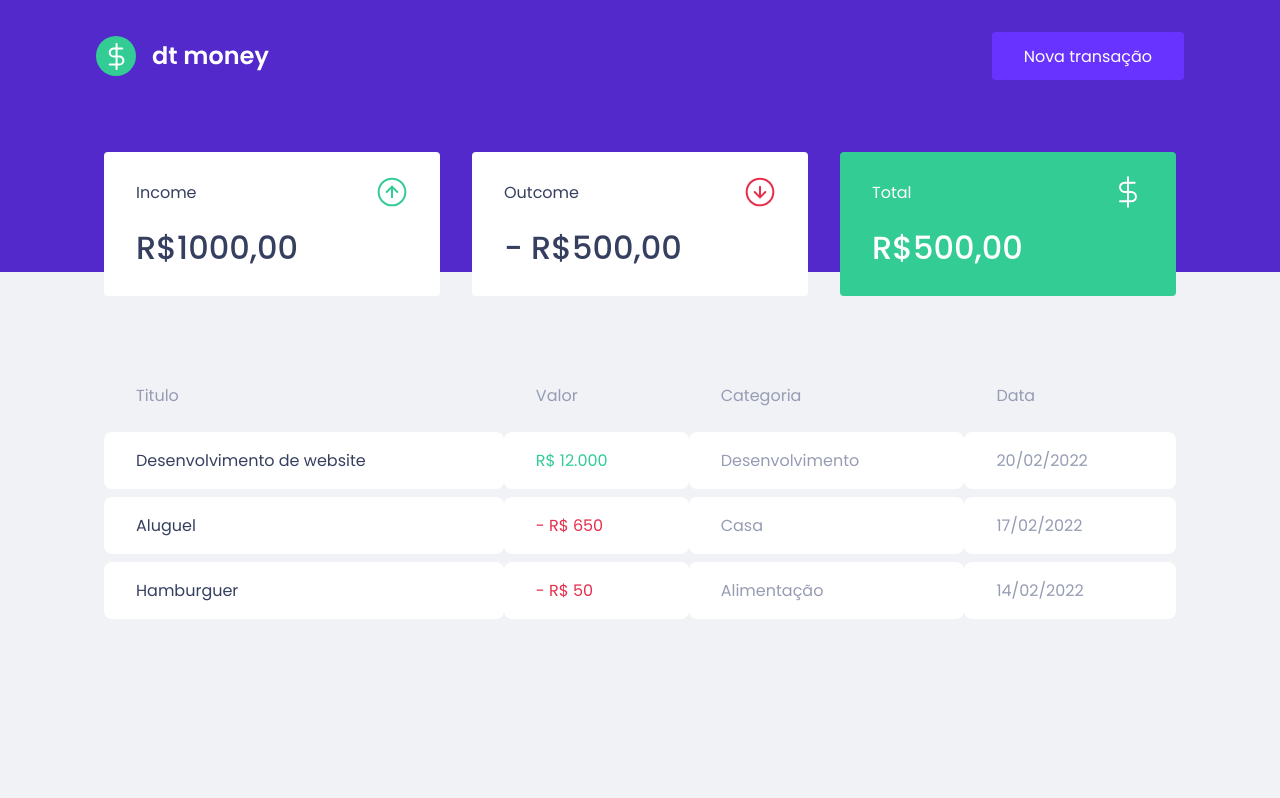
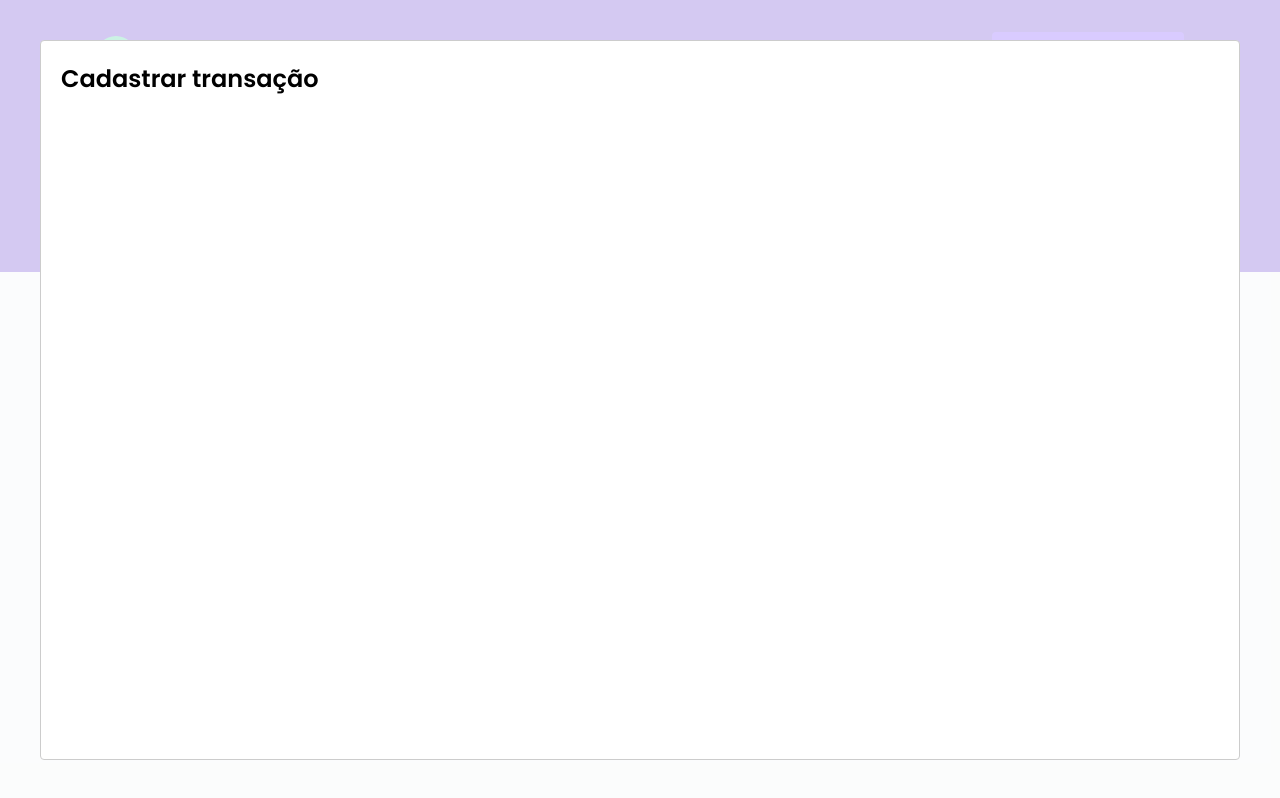
Before and after one commit to gustavohst/td-money, a React (Create React App) app: page / in a window 1280 px wide. Both pictures are taken after a click on the button "Nova transação". Built offline with nearby package versions, Linux system fonts and the light colour scheme; no server answers; what miragejs would draw is missing.

Commit message:
Added the modal component

```diff
--- a/package.json
+++ b/package.json
@@ -7,6 +7,7 @@
     "miragejs": "^0.1.43",
     "react": "^17.0.2",
     "react-dom": "^17.0.2",
+    "react-modal": "^3.14.4",
     "react-scripts": "5.0.0",
     "styled-components": "^5.3.3",
     "typescript": "^4.4.2",
@@ -20,6 +21,7 @@
     "@types/node": "^16.7.13",
     "@types/react": "^17.0.20",
     "@types/react-dom": "^17.0.9",
+    "@types/react-modal": "^3.13.1",
     "@types/styled-components": "^5.1.22"
   },
   "scripts": {
--- a/src/App.tsx
+++ b/src/App.tsx
@@ -1,13 +1,34 @@
 import { Dashboard } from "./componentes/Dashbord";
+import Modal from 'react-modal'
+
 import { Header } from "./componentes/Header";
+import { useState } from "react";
+import { NewTransactionModal } from "./componentes/NewTransactionModal";
 
 import { GlobalStyle } from "./styles/global";
 
+Modal.setAppElement('#root');
+
 export function App() {
+  const [isNewTransactionModalOpen, setIsNewTransactionModalOpen] = useState(false);
+
+  function handleOpenNewTransactionModal() {
+      setIsNewTransactionModalOpen(true);
+  }
+
+  function handleCloseNewTransactionModal() {
+      setIsNewTransactionModalOpen(false);
+  }
+
   return (
     <>
-      <Header />
+      <Header onOpenNewTransactionModal={handleOpenNewTransactionModal} />
       <Dashboard />
+
+      <NewTransactionModal
+        isOpen={isNewTransactionModalOpen}
+        onRequestClose={handleCloseNewTransactionModal}
+      />
       <GlobalStyle/>
     </>
   );
--- a/src/componentes/Header/index.tsx
+++ b/src/componentes/Header/index.tsx
@@ -1,13 +1,20 @@
+import { useState } from 'react';
+import Modal from 'react-modal';
 import logoImg from '../../assets/logo.svg'
 
 import { Container, Content } from './styles';
 
-export function Header() {
+interface HeaderProps {
+    onOpenNewTransactionModal: () => void;
+}
+
+export function Header({onOpenNewTransactionModal}: HeaderProps) {
+
     return (
         <Container>
             <Content>
             <img src={logoImg} alt="dt money" />
-            <button type="button">
+            <button type="button" onClick={onOpenNewTransactionModal}>
                 Nova transação
             </button>
             </Content>
--- /dev/null
+++ b/src/componentes/NewTransactionModal/index.tsx
@@ -0,0 +1,17 @@
+import Modal from 'react-modal'
+
+interface NewTransactionsModalProps {
+    isOpen: boolean;
+    onRequestClose: () => void;
+}
+
+export function NewTransactionModal({ isOpen, onRequestClose}: NewTransactionsModalProps) {
+    return (
+        <Modal
+            isOpen={isOpen}
+            onRequestClose={onRequestClose}
+        >
+            <h2>Cadastrar transação</h2>
+        </Modal>
+    );
+}
--- /dev/null
+++ b/src/componentes/NewTransactionModal/styles.ts
@@ -0,0 +1,4 @@
+import styled from 'styled-components';
+
+export const Container = styled.section`
+`
```
Also changed, not shown: 1 other file (tests, documents, lock files or other folders).
